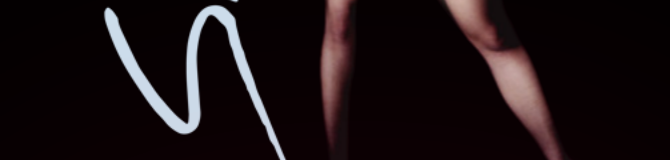
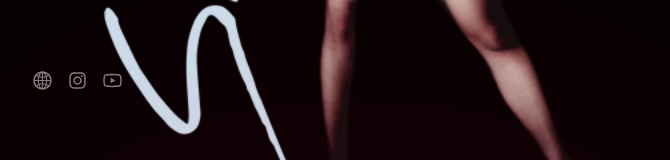
Before and after one commit to crlarrea/slayyyter, a React (Vite) app: page / in a window 1280 px wide. Shown: the part 632-792 px from the top of the page, without its empty margins (40-710 px from the left). Built offline with nearby package versions, Linux system fonts and the light colour scheme.

Commit message:
amended padding about and added lazy loading

```diff
--- a/src/App.css
+++ b/src/App.css
@@ -58,7 +58,6 @@ main div:last-of-type {
   flex-flow: column nowrap;
   row-gap: 48px;
   overflow-y: scroll;
-  overflow-x: hidden;
 }
 
 .background {
@@ -149,20 +148,20 @@ main div:last-of-type {
 }
 
 .social-media {
+  position: absolute;
+  bottom: 72px;
   color: rgba(255, 255, 255, 0.5);
   font-size: 21px;
-}
-.social-media ul {
   display: flex;
   justify-content: flex-end;
   list-style-type: none;
   column-gap: 14px;
 }
-.social-media ul li:hover {
+.social-media li:hover {
   transform: scale(1.2);
   color: white;
 }
-.social-media ul li a {
+.social-media li a {
   color: inherit;
   text-decoration: none;
 }
--- a/src/App.scss
+++ b/src/App.scss
@@ -37,7 +37,6 @@ main {
       flex-flow: column nowrap;
       row-gap: $h;
       overflow-y: scroll;
-      overflow-x: hidden;
     }
   }
 }
@@ -142,11 +141,13 @@ main {
 }
 
 .social-media {
+  position: absolute;
+  bottom: $xh;
   color: rgba(white, 0.5);
   font: {
     size: $xl;
   }
-  ul {
+
   display: flex;
   justify-content: flex-end;
   list-style-type: none;
@@ -160,7 +161,6 @@ main {
       color: inherit;
       text: {
         decoration: none;
-        }
       }
     }
   }
--- a/src/components/About.jsx
+++ b/src/components/About.jsx
@@ -17,9 +17,6 @@ export const About = () => {
         </p>
         <a href='#tours'>tour</a>
       </article>
-      <article>
-        hellod
-      </article>
     </section>
   );
 };
--- a/src/components/Background.jsx
+++ b/src/components/Background.jsx
@@ -1,10 +1,15 @@
 import React from "react";
 import slayyyter from "../assets/img/slytr.png";
+import { SocialMedia } from "./SocialMedia";
 
 export const Background = () => {
   return (
-    <section className="background">
-      <img src={slayyyter} loading="lazy"/>
-    </section>
+    <>
+      <section className="background">
+        <img src={slayyyter} loading="lazy" />
+        <SocialMedia />
+      </section>
+
+    </>
   );
 };
--- a/src/components/SocialMedia.jsx
+++ b/src/components/SocialMedia.jsx
@@ -2,8 +2,8 @@ import React from "react";
 import { socialMedia } from "../assets/data/Data";
 export const SocialMedia = () => {
   return (
-    <section className="social-media">
-      <ul>
+
+      <ul className="social-media">
         {socialMedia.map((entry) => {
           return (
             <li key={entry.name}>
@@ -14,6 +14,6 @@ export const SocialMedia = () => {
           );
         })}
       </ul>
-    </section>
+
   );
 };
```
Also changed, not shown: 1 other file (tests, documents, lock files or other folders). Lines whose indentation alone changed are shown as unchanged.
